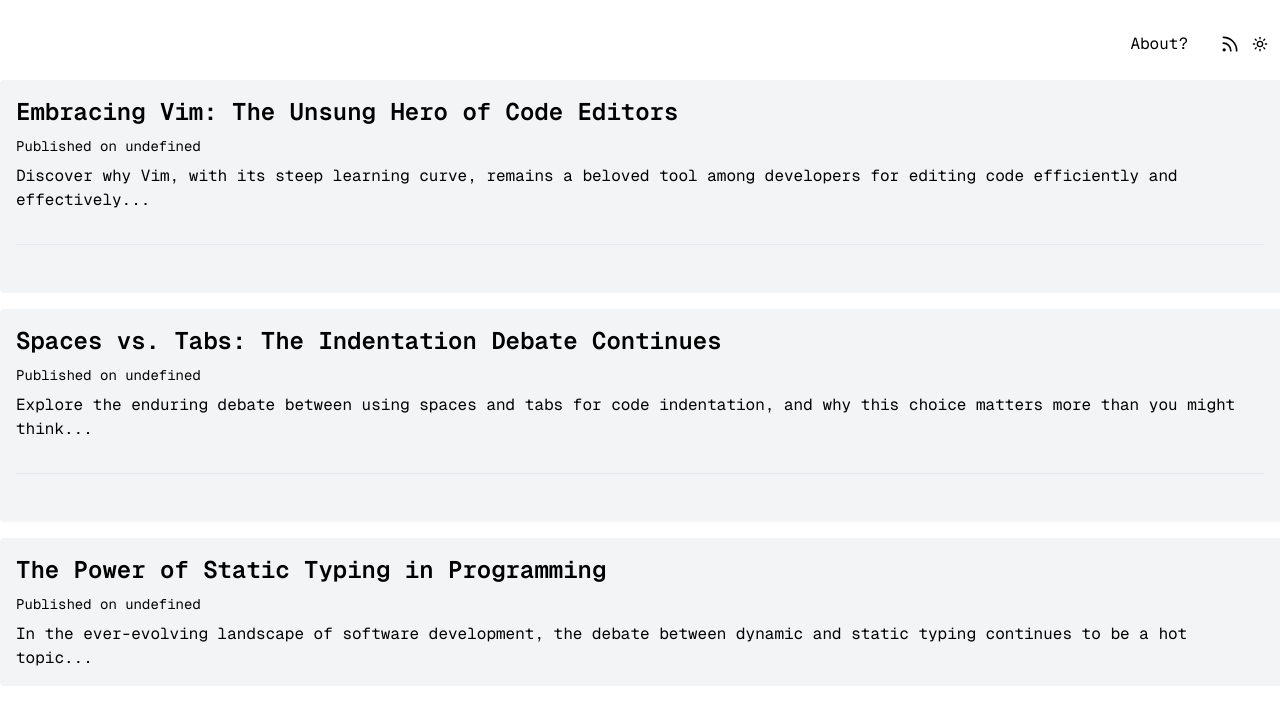
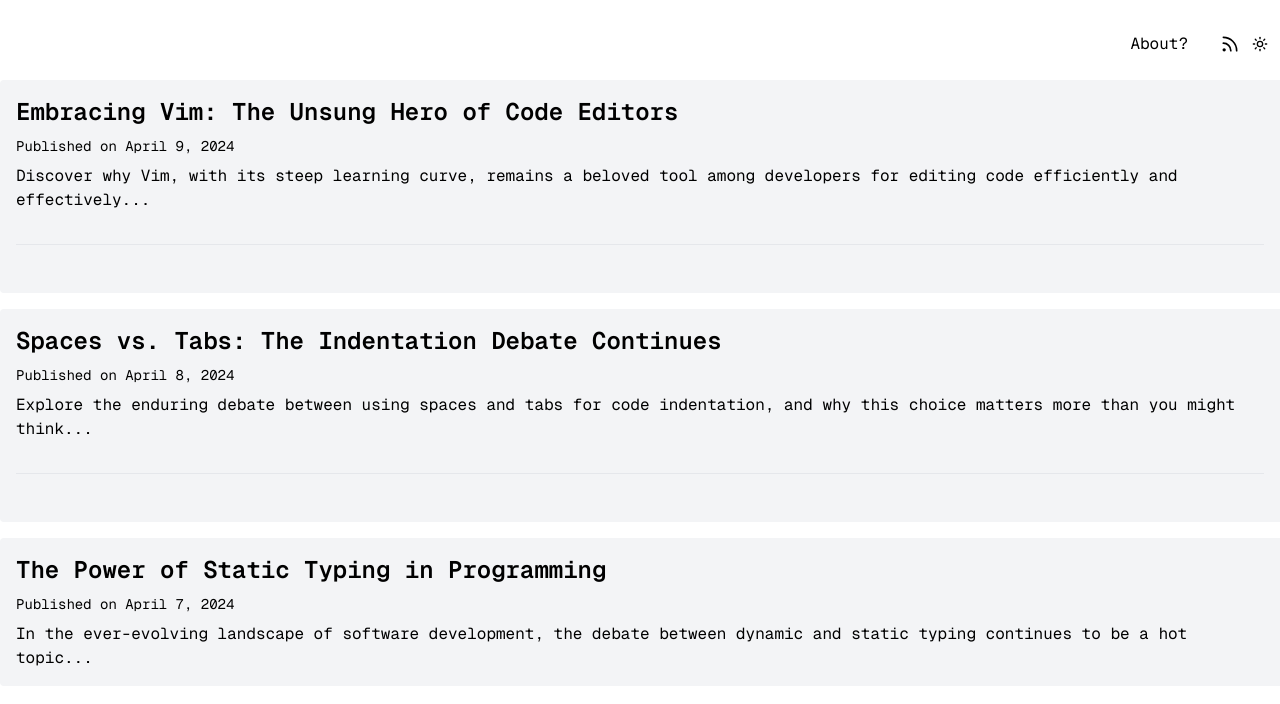
Before and after one commit to Ahamed-Favas/mdx-folio, a Next.js app: page / in a window 1280 px wide. Shown: the top 704 px of the page. Built offline with nearby package versions, Linux system fonts and the light colour scheme.

Commit message:
Update page.tsx

```diff
--- a/app/page.tsx
+++ b/app/page.tsx
@@ -13,7 +13,7 @@ export default async function BlogPage() {
   <article key={article.filename} className="bg-gray-100 dark:bg-gray-400 p-4 mt-4 rounded-s">
     <Link href={`/blog/${article.filename}`}>
       <h2 className="text-2xl font-semibold mb-2">{article.title}</h2>
-      <p className="text-sm hover:text-gray-50 hover:dark:text-gray-800 mb-2">{`Published on ${article.formatedDate}`}</p>
+      <p className="text-sm hover:text-gray-50 hover:dark:text-gray-800 mb-2">{`Published on ${article.fomatedDate}`}</p>
       <p>{`${article.summary}..`}</p>
     </Link>
     {index !== articleTitles.length - 1 && (
```
